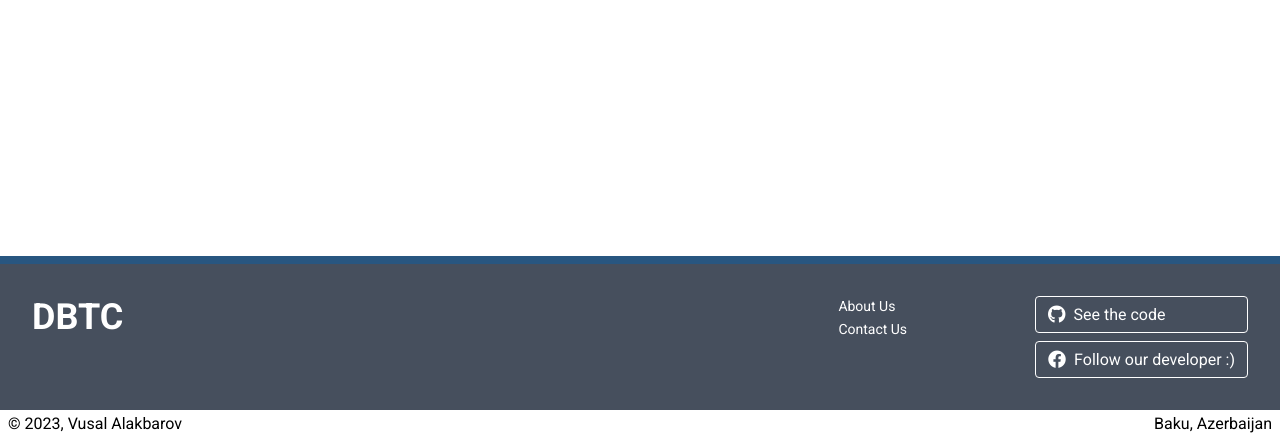
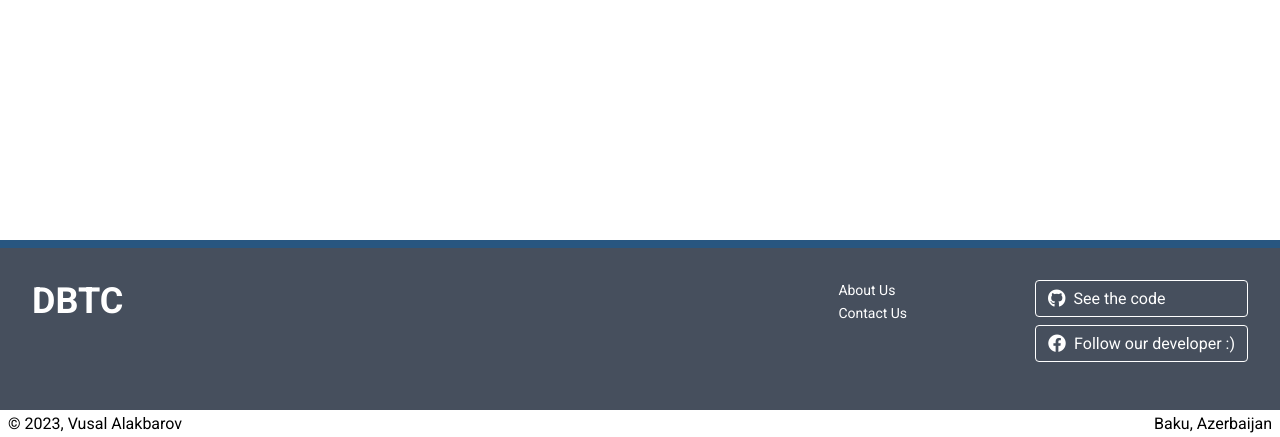
Before and after one commit to iamvusalalakbarov/dbtc, a PHP site: page / in a window 1280 px wide. Shown: the part 363-800 px from the top of the page. Run offline with PHP 8.4, Linux system fonts and the light colour scheme.

Commit message:
Changed padding of footer-top.

```diff
--- a/css/style.css
+++ b/css/style.css
@@ -73,7 +73,7 @@ body main {
 body footer .footer-top {
   display: flex;
   gap: 128px;
-  padding: 32px;
+  padding: 32px 32px 48px;
   border-top: 8px solid #285680;
   background: #464f5d;
 }
--- a/scss/style.scss
+++ b/scss/style.scss
@@ -93,7 +93,7 @@ body {
     .footer-top {
       display: flex;
       gap: 128px;
-      padding: 32px;
+      padding: 32px 32px 48px;
       border-top: 8px solid $myBlue;
       background: $myGray;
 
```
Also changed, not shown: 1 other file.
